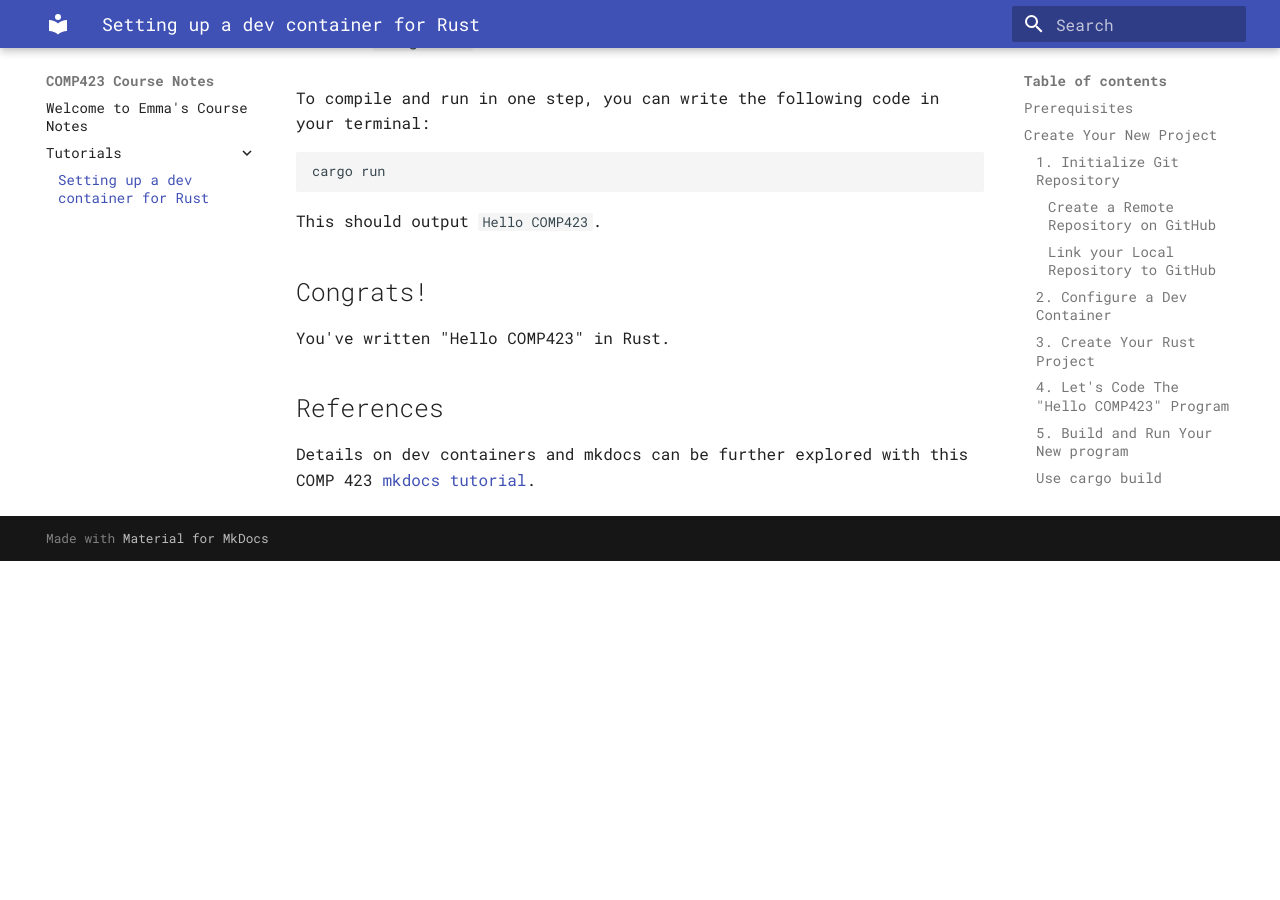
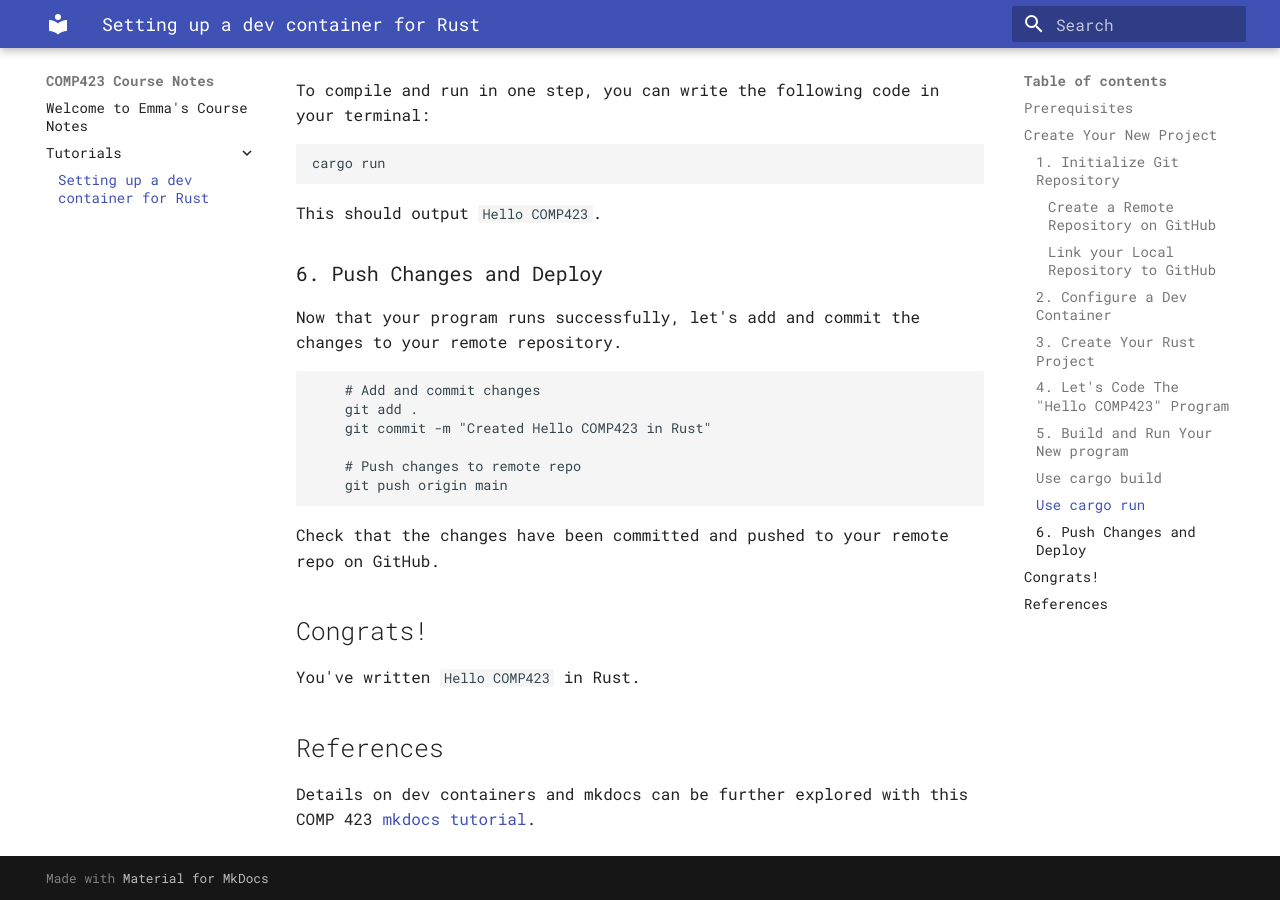
Before and after one commit to emmacoye/comp423-course-notes, an MkDocs documentation site: the page built from docs/tutorials/rust-setup.md, in a window 1280 px wide and 900 px high, scrolled down 4341 px. Built offline with MkDocs 1.6.1 and Material for MkDocs 9.7.7, drawn with Linux system fonts in a browser that asks for light colours; before the commit the page ends 4902 px from its top, so only the background shows below that; some of the changed text lies outside the part shown.

Commit message:
manasi's edits for rust tutorial

````diff
--- a/docs/tutorials/rust-setup.md
+++ b/docs/tutorials/rust-setup.md
@@ -9,8 +9,7 @@
 
 * Visual Studio Code
 * Docker Desktop
-* Dev Containers (Visual Studio Code Extension)
-* Rust Analyzer (Visual Studio Code Extension)
+* Dev Containers (Visual Studio Code Extension) --> this will automatically install the extension for Rust Analyzer
 
 You should also have a general understanding of:
 
@@ -107,7 +106,7 @@
 
 ### 3. Create Your Rust Project
 Inside the container, let's verify that Rust is installed and is up-to-date with its version.
-In the terminal write:
+In VS Code, write the following in the terminal:
 
 ``` bash
 rustc --version
@@ -163,8 +162,20 @@
 
 This should output ```Hello COMP423```.
 
+### 6. Push Changes and Deploy
+Now that your program runs successfully, let's add and commit the changes to your remote repository.
+```
+    # Add and commit changes
+    git add .
+    git commit -m "Created Hello COMP423 in Rust"
+
+    # Push changes to remote repo
+    git push origin main
+```
+Check that the changes have been committed and pushed to your remote repo on GitHub.
+
 ## Congrats!
-You've written "Hello COMP423" in Rust.
+You've written ```Hello COMP423``` in Rust.
 
 ## References
 
````
